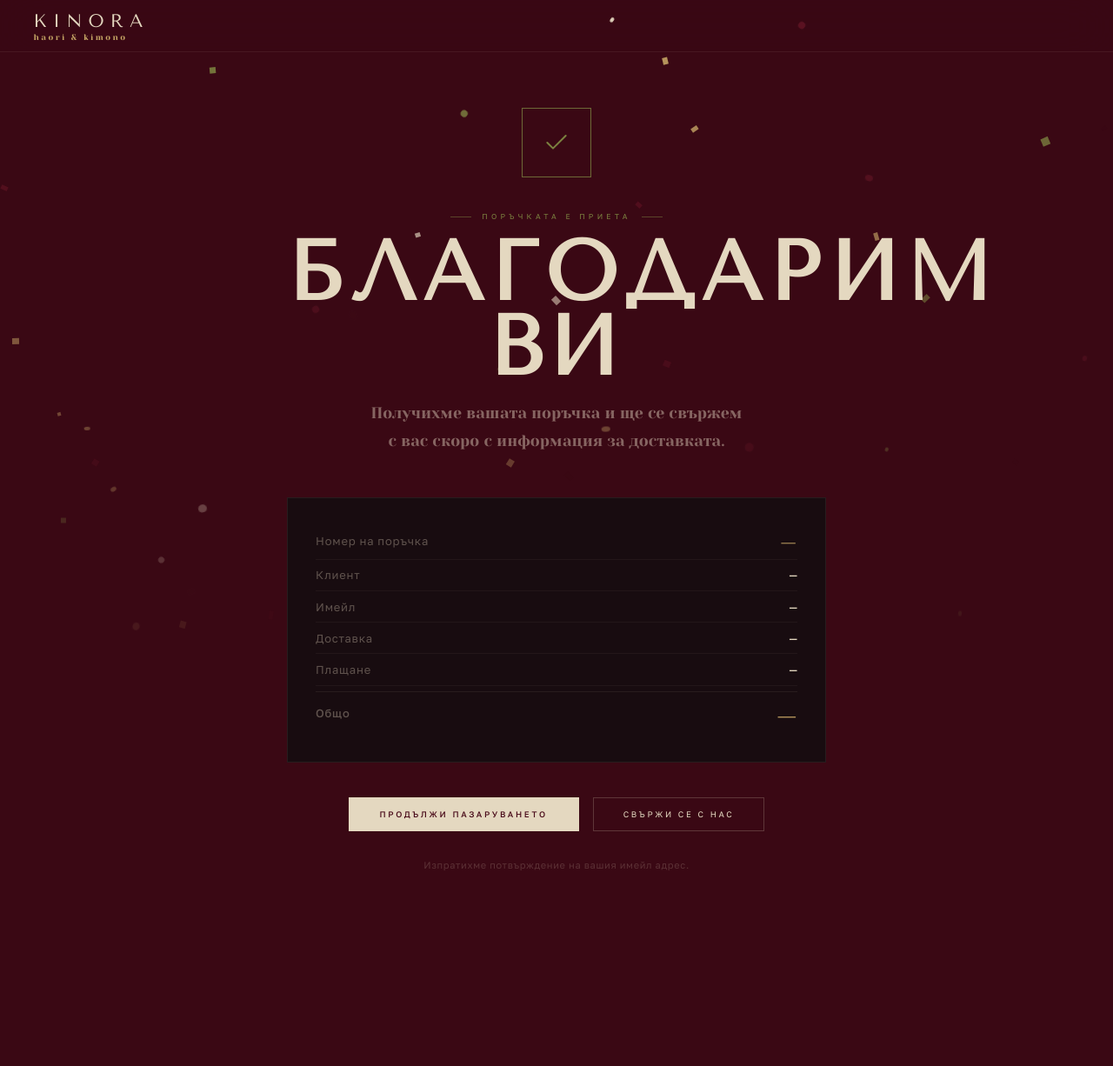
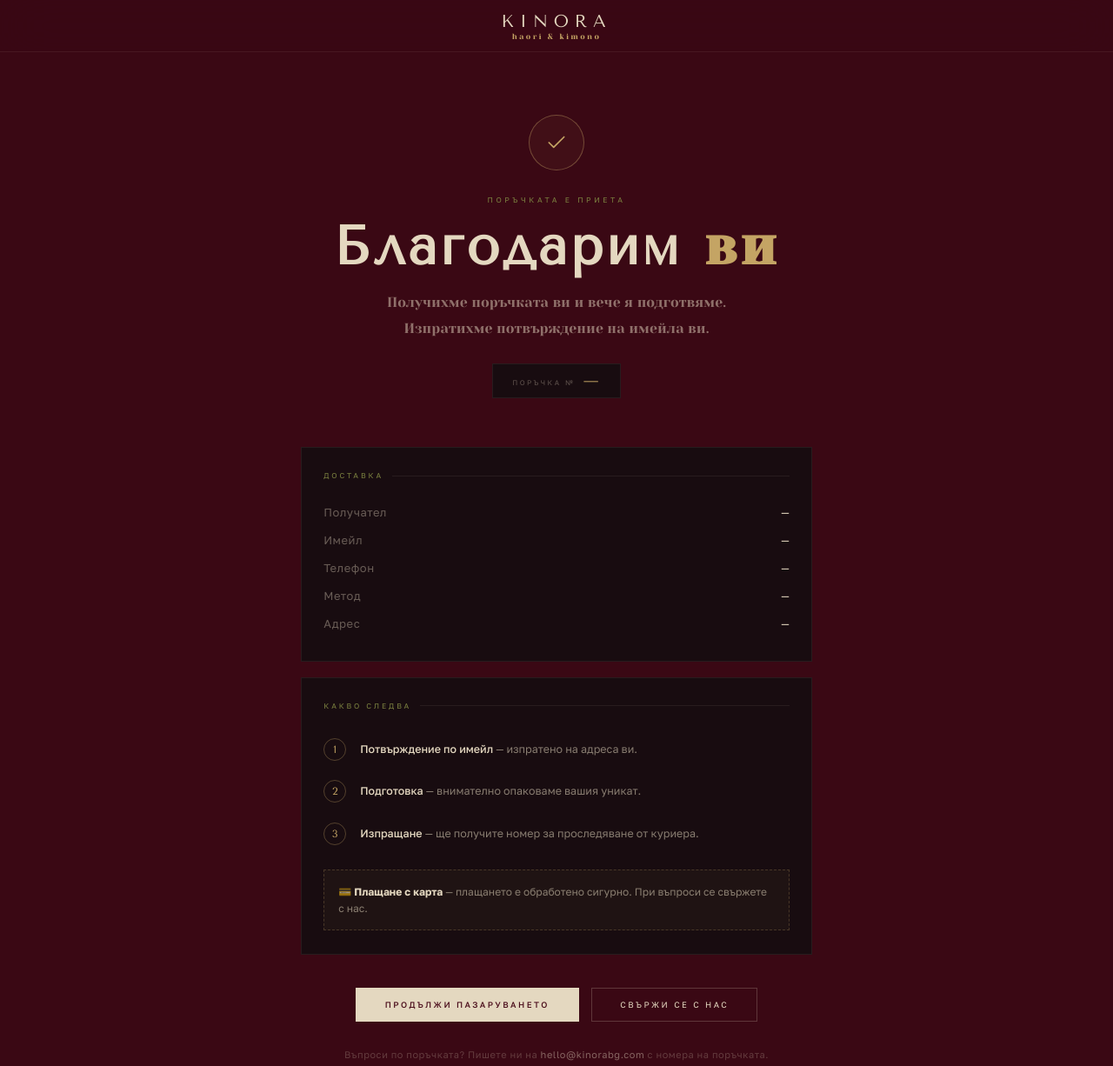
Before and after one commit to gabrielakotsev/kinora, a website: page success.html in a window 1280 px wide. Shown: the whole page at 87% size. Before the commit the page ends 1065 px from the top, so only its background shows below. Drawn offline with nearby package versions, Linux system fonts and the light colour scheme.

Commit message:
redesign: order success page — items list, next steps, no confetti
Full rework of success.html: refined centered hero (fixed heading wrap),
ordered-items list with thumbnails (SVG fallback / real photos), delivery +
customer block, numbered next-steps with COD/card-specific note, calmer
luxury styling, confetti removed.

```diff
--- a/success.html
+++ b/success.html
@@ -11,42 +11,69 @@
 <link href="https://fonts.googleapis.com/css2?family=Tenor+Sans&family=Golos+Text:wght@400;500;600;700&family=Yeseva+One&display=swap" rel="stylesheet"/>
 <style>
 *,*::before,*::after{box-sizing:border-box;margin:0;padding:0}
-:root{--B:#4a0c1a;--B2:#5c1222;--B4:#3a0814;--OL:#2e3018;--OL3:#7c8240;--BG:#e4d8c0;--NV:#0c0608;--NV2:#180c10;--GD:#c4a464;--line:rgba(228,216,192,.08)}
+:root{--B:#4a0c1a;--B2:#5c1222;--B3:#7a1a30;--B4:#3a0814;--OL:#2e3018;--OL3:#7c8240;--BG:#e4d8c0;--NV:#0c0608;--NV2:#180c10;--GD:#c4a464;--GD2:#dfc090;--line:rgba(228,216,192,.08)}
 body{font-family:'Golos Text',sans-serif;background:var(--B4);color:var(--BG);min-height:100vh;display:flex;flex-direction:column}
-nav{height:60px;display:flex;align-items:center;justify-content:space-between;padding:0 2.4rem;background:rgba(58,8,20,.9);backdrop-filter:blur(28px);border-bottom:1px solid var(--line)}
-.nav-logo{display:flex;flex-direction:column;gap:1px;text-decoration:none}
-.nav-logo-m{font-family:'Tenor Sans',sans-serif;font-size:21px;letter-spacing:.34em;color:var(--BG)}
-.nav-logo-s{font-family:'Yeseva One',serif;font-size:9.5px;letter-spacing:.26em;color:var(--GD)}
-.success-wrap{flex:1;display:flex;align-items:center;justify-content:center;padding:4rem 2rem}
-.success-box{max-width:620px;width:100%;text-align:center}
-.success-icon{width:80px;height:80px;border:1px solid rgba(124,130,64,.4);display:flex;align-items:center;justify-content:center;margin:0 auto 2.5rem;animation:pulse 2s ease infinite}
-@keyframes pulse{0%,100%{border-color:rgba(124,130,64,.4)}50%{border-color:rgba(124,130,64,.8)}}
-.success-icon svg{width:32px;height:32px;stroke:var(--OL3);fill:none;stroke-width:1.5;stroke-linecap:round;stroke-linejoin:round}
-.success-tag{font-size:8.5px;letter-spacing:.5em;text-transform:uppercase;color:var(--OL3);margin-bottom:1rem;display:flex;align-items:center;justify-content:center;gap:12px}
-.success-tag::before,.success-tag::after{content:'';width:24px;height:1px;background:var(--OL3);opacity:.5}
-.success-h1{font-family:'Tenor Sans',sans-serif;font-size:clamp(52px,10vw,96px);letter-spacing:.08em;line-height:.9;color:var(--BG);margin-bottom:1rem}
-.success-sub{font-family:'Yeseva One',serif;font-size:18px;color:rgba(228,216,192,.45);line-height:1.8;margin-bottom:3rem}
-.order-details{background:var(--NV2);border:1px solid var(--line);padding:2rem;text-align:left;margin-bottom:2.5rem}
-.od-row{display:flex;justify-content:space-between;padding:.6rem 0;border-bottom:1px solid rgba(228,216,192,.05);font-size:13px}
-.od-row:last-child{border-bottom:none}
-.od-label{color:rgba(228,216,192,.35);letter-spacing:.06em}
-.od-val{color:var(--BG);font-weight:500}
-.od-id{color:var(--GD);font-family:'Tenor Sans',sans-serif;font-size:16px;letter-spacing:.1em}
-.actions{display:flex;gap:1rem;justify-content:center;flex-wrap:wrap}
-.btn-A{background:var(--BG);color:var(--B);border:none;padding:14px 36px;font-family:'Golos Text',sans-serif;font-size:9.5px;letter-spacing:.28em;text-transform:uppercase;cursor:pointer;font-weight:500;transition:all .25s;text-decoration:none;display:inline-block}
+nav{height:60px;display:flex;align-items:center;justify-content:center;padding:0 2.4rem;background:rgba(58,8,20,.9);backdrop-filter:blur(28px);border-bottom:1px solid var(--line);position:sticky;top:0;z-index:10}
+.nav-logo{display:flex;flex-direction:column;gap:1px;text-decoration:none;align-items:center}
+.nav-logo-m{font-family:'Tenor Sans',sans-serif;font-size:20px;letter-spacing:.34em;color:var(--BG)}
+.nav-logo-s{font-family:'Yeseva One',serif;font-size:9px;letter-spacing:.26em;color:var(--GD)}
+
+.wrap{flex:1;width:100%;max-width:640px;margin:0 auto;padding:4.5rem 1.6rem 5rem}
+
+/* HERO */
+.hero{text-align:center;margin-bottom:3.5rem}
+.check{width:64px;height:64px;border-radius:50%;border:1px solid rgba(196,164,100,.4);display:flex;align-items:center;justify-content:center;margin:0 auto 1.8rem;background:rgba(196,164,100,.05)}
+.check svg{width:26px;height:26px;stroke:var(--GD);fill:none;stroke-width:1.6;stroke-linecap:round;stroke-linejoin:round}
+.tag{font-size:8.5px;letter-spacing:.42em;text-transform:uppercase;color:var(--OL3);margin-bottom:1.1rem}
+.h1{font-family:'Tenor Sans',sans-serif;font-size:clamp(40px,8vw,62px);letter-spacing:.06em;line-height:1;color:var(--BG);margin-bottom:1.1rem}
+.h1 em{font-family:'Yeseva One',serif;font-style:normal;color:var(--GD)}
+.lead{font-family:'Yeseva One',serif;font-size:16px;color:rgba(228,216,192,.5);line-height:1.85;max-width:440px;margin:0 auto}
+.order-ref{display:inline-flex;align-items:baseline;gap:.6em;margin-top:1.6rem;padding:.6rem 1.4rem;border:1px solid var(--line);background:var(--NV2)}
+.order-ref .lbl{font-size:8px;letter-spacing:.3em;text-transform:uppercase;color:rgba(228,216,192,.35)}
+.order-ref .val{font-family:'Tenor Sans',sans-serif;font-size:16px;letter-spacing:.14em;color:var(--GD)}
+
+/* CARD blocks */
+.card{background:var(--NV2);border:1px solid var(--line);padding:1.7rem 1.6rem;margin-bottom:1.1rem}
+.card-title{font-size:8.5px;letter-spacing:.34em;text-transform:uppercase;color:var(--OL3);margin-bottom:1.3rem;display:flex;align-items:center;gap:10px}
+.card-title::after{content:'';flex:1;height:1px;background:var(--line)}
+
+/* items */
+.it{display:flex;gap:1rem;align-items:center;padding:.85rem 0;border-bottom:1px solid rgba(228,216,192,.05)}
+.it:first-of-type{padding-top:0}
+.it:last-of-type{border-bottom:none;padding-bottom:0}
+.it-img{width:54px;height:70px;flex-shrink:0;background:var(--NV);display:flex;align-items:center;justify-content:center;overflow:hidden}
+.it-img img{width:100%;height:100%;object-fit:cover}
+.it-info{flex:1;min-width:0}
+.it-name{font-family:'Tenor Sans',sans-serif;font-size:15px;letter-spacing:.06em;color:var(--BG)}
+.it-meta{font-size:10.5px;color:rgba(228,216,192,.35);margin-top:3px;letter-spacing:.04em}
+.it-price{font-size:13px;color:var(--GD);white-space:nowrap}
+
+/* rows */
+.row{display:flex;justify-content:space-between;align-items:baseline;padding:.5rem 0;font-size:13px;gap:1rem}
+.row .k{color:rgba(228,216,192,.4);letter-spacing:.04em}
+.row .v{color:var(--BG);text-align:right}
+.total-row{display:flex;justify-content:space-between;align-items:baseline;margin-top:1rem;padding-top:1.1rem;border-top:1px solid rgba(228,216,192,.1)}
+.total-row .k{font-size:9px;letter-spacing:.3em;text-transform:uppercase;color:rgba(228,216,192,.45)}
+.total-row .v{font-family:'Tenor Sans',sans-serif;font-size:24px;letter-spacing:.05em;color:var(--GD)}
+
+/* next steps */
+.step{display:flex;gap:1rem;padding:.7rem 0}
+.step-n{flex:0 0 26px;height:26px;border:1px solid rgba(196,164,100,.35);color:var(--GD);border-radius:50%;display:flex;align-items:center;justify-content:center;font-family:'Tenor Sans',sans-serif;font-size:12px}
+.step-t{font-size:12.5px;color:rgba(228,216,192,.55);line-height:1.55;padding-top:3px}
+.step-t b{color:var(--BG);font-weight:500}
+.pay-note{margin-top:1.1rem;padding:.9rem 1rem;border:1px dashed rgba(196,164,100,.25);background:rgba(196,164,100,.04);font-size:12px;color:rgba(228,216,192,.55);line-height:1.6}
+
+/* actions */
+.actions{display:flex;gap:.9rem;justify-content:center;flex-wrap:wrap;margin-top:2.4rem}
+.btn-A{background:var(--BG);color:var(--B);border:none;padding:14px 34px;font-family:'Golos Text',sans-serif;font-size:9.5px;letter-spacing:.26em;text-transform:uppercase;cursor:pointer;font-weight:500;transition:all .25s;text-decoration:none}
 .btn-A:hover{background:var(--GD);color:var(--NV)}
-.btn-B{background:none;color:var(--BG);border:1px solid rgba(228,216,192,.22);padding:13px 34px;font-family:'Golos Text',sans-serif;font-size:9.5px;letter-spacing:.28em;text-transform:uppercase;cursor:pointer;transition:all .25s;text-decoration:none;display:inline-block}
+.btn-B{background:none;color:var(--BG);border:1px solid rgba(228,216,192,.22);padding:13px 32px;font-family:'Golos Text',sans-serif;font-size:9.5px;letter-spacing:.26em;text-transform:uppercase;cursor:pointer;transition:all .25s;text-decoration:none}
 .btn-B:hover{border-color:var(--BG)}
-.confetti{position:fixed;inset:0;pointer-events:none;overflow:hidden;z-index:0}
-.cf{position:absolute;width:6px;height:6px;animation:fall linear infinite}
-@keyframes fall{0%{transform:translateY(-20px) rotate(0deg);opacity:1}100%{transform:translateY(100vh) rotate(720deg);opacity:0}}
-@media(max-width:600px){
-  nav{padding:0 1.4rem}
-  .success-wrap{padding:3rem 1.3rem}
-  .success-h1{font-size:clamp(34px,9vw,72px)}
-  .success-sub{font-size:16px}
-  .success-sub br{display:none}
-  .order-details{padding:1.5rem}
+.foot-note{text-align:center;font-size:11px;color:rgba(228,216,192,.25);margin-top:1.8rem;letter-spacing:.05em;line-height:1.7}
+
+@media(max-width:560px){
+  .wrap{padding:3rem 1.2rem 4rem}
+  .card{padding:1.4rem 1.2rem}
   .actions{flex-direction:column}
   .btn-A,.btn-B{width:100%;text-align:center}
 }
@@ -61,82 +88,101 @@ nav{height:60px;display:flex;align-items:center;justify-content:space-between;pa
   </a>
 </nav>
 
-<div class="confetti" id="confetti"></div>
+<div class="wrap">
+  <!-- HERO -->
+  <div class="hero">
+    <div class="check"><svg viewBox="0 0 24 24"><polyline points="20 6 9 17 4 12"/></svg></div>
+    <p class="tag">Поръчката е приета</p>
+    <h1 class="h1">Благодарим <em>ви</em></h1>
+    <p class="lead">Получихме поръчката ви и вече я подготвяме. Изпратихме потвърждение на имейла ви.</p>
+    <div class="order-ref">
+      <span class="lbl">Поръчка №</span>
+      <span class="val" id="od-id">—</span>
+    </div>
+  </div>
 
-<div class="success-wrap">
-  <div class="success-box" style="position:relative;z-index:1">
-    <div class="success-icon">
-      <svg viewBox="0 0 24 24"><polyline points="20 6 9 17 4 12"/></svg>
-    </div>
-    <p class="success-tag">Поръчката е приета</p>
-    <h1 class="success-h1">БЛАГОДАРИМ<br/>ВИ</h1>
-    <p class="success-sub">Получихме вашата поръчка и ще се свържем <br/>с вас скоро с информация за доставката.</p>
+  <!-- ORDERED ITEMS -->
+  <div class="card" id="items-card">
+    <p class="card-title">Вашата поръчка</p>
+    <div id="items-list"></div>
+    <div class="total-row"><span class="k">Общо</span><span class="v" id="od-total">—</span></div>
+  </div>
 
-    <div class="order-details" id="order-details">
-      <div class="od-row"><span class="od-label">Номер на поръчка</span><span class="od-val od-id" id="od-id">—</span></div>
-      <div class="od-row"><span class="od-label">Клиент</span><span class="od-val" id="od-name">—</span></div>
-      <div class="od-row"><span class="od-label">Имейл</span><span class="od-val" id="od-email">—</span></div>
-      <div class="od-row"><span class="od-label">Доставка</span><span class="od-val" id="od-delivery">—</span></div>
-      <div class="od-row"><span class="od-label">Плащане</span><span class="od-val" id="od-payment">—</span></div>
-      <div class="od-row" style="padding-top:1rem;margin-top:.4rem;border-top:1px solid rgba(228,216,192,.08)">
-        <span class="od-label" style="font-weight:500">Общо</span>
-        <span class="od-val" style="color:var(--GD);font-family:'Tenor Sans',sans-serif;font-size:20px;letter-spacing:.06em" id="od-total">—</span>
-      </div>
-    </div>
+  <!-- DELIVERY & CUSTOMER -->
+  <div class="card">
+    <p class="card-title">Доставка</p>
+    <div class="row"><span class="k">Получател</span><span class="v" id="od-name">—</span></div>
+    <div class="row"><span class="k">Имейл</span><span class="v" id="od-email">—</span></div>
+    <div class="row"><span class="k">Телефон</span><span class="v" id="od-phone">—</span></div>
+    <div class="row"><span class="k">Метод</span><span class="v" id="od-delivery">—</span></div>
+    <div class="row"><span class="k">Адрес</span><span class="v" id="od-address">—</span></div>
+  </div>
 
-    <div class="actions">
-      <a class="btn-A" href="index.html">Продължи пазаруването</a>
-      <a class="btn-B" href="mailto:hello@kinorabg.com">Свържи се с нас</a>
-    </div>
+  <!-- NEXT STEPS -->
+  <div class="card">
+    <p class="card-title">Какво следва</p>
+    <div class="step"><div class="step-n">1</div><div class="step-t"><b>Потвърждение по имейл</b> — изпратено на адреса ви.</div></div>
+    <div class="step"><div class="step-n">2</div><div class="step-t"><b>Подготовка</b> — внимателно опаковаме вашия уникат.</div></div>
+    <div class="step"><div class="step-n">3</div><div class="step-t"><b>Изпращане</b> — ще получите номер за проследяване от куриера.</div></div>
+    <div class="pay-note" id="pay-note"></div>
+  </div>
 
-    <p style="font-size:11px;color:rgba(228,216,192,.2);margin-top:2rem;letter-spacing:.06em">
-      Изпратихме потвърждение на вашия имейл адрес.
-    </p>
+  <div class="actions">
+    <a class="btn-A" href="index.html">Продължи пазаруването</a>
+    <a class="btn-B" href="contact.html">Свържи се с нас</a>
   </div>
+
+  <p class="foot-note">Въпроси по поръчката? Пишете ни на <span style="color:rgba(228,216,192,.45)">hello@kinorabg.com</span> с номера на поръчката.</p>
 </div>
 
 <script>
 const DELIVERY_LABELS = {
-  econt_office: 'Еконт — офис',
-  econt_address: 'Еконт — до адрес',
-  speedy_office: 'Спиди — офис',
-  speedy_address: 'Спиди — до адрес'
-};
-const PAYMENT_LABELS = {
-  card: '💳 Карта (онлайн)',
-  cod: '💵 Наложен платеж'
+  econt_office:'Еконт — офис', econt_address:'Еконт — до адрес',
+  speedy_office:'Спиди — офис', speedy_address:'Спиди — до адрес'
 };
 
+function hSVG(bg,ac){return`<svg width="54" height="70" viewBox="0 0 200 290" xmlns="http://www.w3.org/2000/svg"><path d="M76,32 L44,56 L26,130 L24,238 L100,245 L176,238 L174,130 L156,56 L124,32 Z" fill="${bg}"/><path d="M100,32 L88,68 L100,90 L112,68 Z" fill="${ac}" opacity=".7"/></svg>`;}
+function kSVG(bg,ac){return`<svg width="54" height="70" viewBox="0 0 200 300" xmlns="http://www.w3.org/2000/svg"><path d="M68,36 L34,62 L16,140 L14,258 L100,265 L186,258 L184,140 L166,62 L132,36 Z" fill="${bg}"/><path d="M100,36 L88,76 L100,100 L112,76 Z" fill="${ac}" opacity=".7"/></svg>`;}
+
 const order = JSON.parse(localStorage.getItem('kinora_last_order') || '{}');
-const params = new URLSearchParams(window.location.search);
-const orderId = params.get('order') || order.id || '—';
+const params = new URLSearchParams(location.search);
+const orderId = params.get('order') || order.id || '';
 
-document.getElementById('od-id').textContent = orderId.toString().substring(0,8).toUpperCase();
+document.getElementById('od-id').textContent = orderId ? orderId.toString().substring(0,8).toUpperCase() : '—';
 document.getElementById('od-name').textContent = order.customer_name || '—';
 document.getElementById('od-email').textContent = order.customer_email || '—';
+document.getElementById('od-phone').textContent = order.customer_phone || '—';
 document.getElementById('od-delivery').textContent = DELIVERY_LABELS[order.delivery_method] || order.delivery_method || '—';
-document.getElementById('od-payment').textContent = PAYMENT_LABELS[order.payment_method] || '—';
-document.getElementById('od-total').textContent = order.total ? order.total.toFixed(2) + ' €' : '—';
+document.getElementById('od-address').textContent = [order.customer_city, order.customer_address].filter(Boolean).join(', ') || '—';
+document.getElementById('od-total').textContent = (order.total!=null) ? Number(order.total).toFixed(2) + ' €' : '—';
 
-// Confetti
-const colors = ['#c4a464','#e4d8c0','#7c8240','#5c1222','#3a0814'];
-const container = document.getElementById('confetti');
-for (let i = 0; i < 50; i++) {
-  const el = document.createElement('div');
-  el.className = 'cf';
-  el.style.cssText = `
-    left:${Math.random()*100}%;
-    background:${colors[Math.floor(Math.random()*colors.length)]};
-    animation-duration:${2+Math.random()*4}s;
-    animation-delay:${Math.random()*3}s;
-    width:${4+Math.random()*6}px;
-    height:${4+Math.random()*6}px;
-    border-radius:${Math.random()>.5?'50%':'0'};
-    opacity:${.4+Math.random()*.6}
-  `;
-  container.appendChild(el);
+// Items
+let items = [];
+try { items = typeof order.items === 'string' ? JSON.parse(order.items) : (order.items || []); } catch(e) {}
+const list = document.getElementById('items-list');
+if (items.length) {
+  list.innerHTML = items.map(it => {
+    const thumb = it.type==='voucher'
+      ? `<div style="display:flex;align-items:center;justify-content:center;width:100%;height:100%;font-size:24px">🎁</div>`
+      : (it.img ? `<img src="${it.img}" alt="${it.name}"/>` : (it.type==='kimono'?kSVG(it.bg||'#0c0608',it.acc||'#c4a464'):hSVG(it.bg||'#0c0608',it.acc||'#c4a464')));
+    const meta = it.type==='voucher' ? 'Подаръчен ваучер' : ('Размер: ' + (it.sz||'—') + ' · Уникат');
+    return `<div class="it">
+      <div class="it-img" style="background:${it.bg||'var(--NV)'}">${thumb}</div>
+      <div class="it-info"><div class="it-name">${it.name||'—'}</div><div class="it-meta">${meta}</div></div>
+      <div class="it-price">${(Number(it.price||0)*(it.qty||1)).toLocaleString('bg-BG')} €</div>
+    </div>`;
+  }).join('');
+} else {
+  document.getElementById('items-card').style.display = 'none';
 }
-setTimeout(() => container.style.display = 'none', 8000);
+
+// Payment-specific note
+const note = document.getElementById('pay-note');
+if (order.payment_method === 'cod') {
+  note.innerHTML = '💵 <b style="color:var(--BG)">Наложен платеж</b> — ще платите сумата в брой на куриера при получаване на пратката.';
+} else {
+  note.innerHTML = '💳 <b style="color:var(--BG)">Плащане с карта</b> — плащането е обработено сигурно. При въпроси се свържете с нас.';
+}
 </script>
 </body>
 </html>
```
